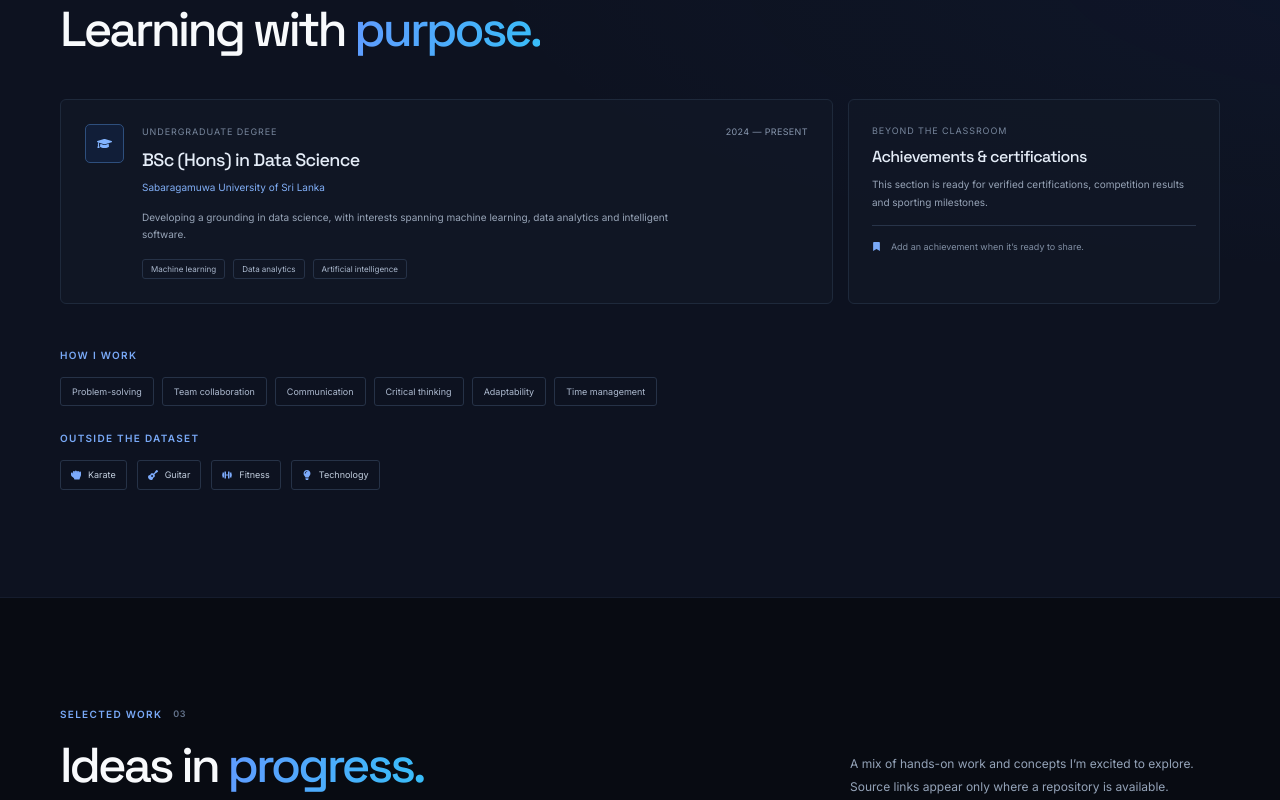
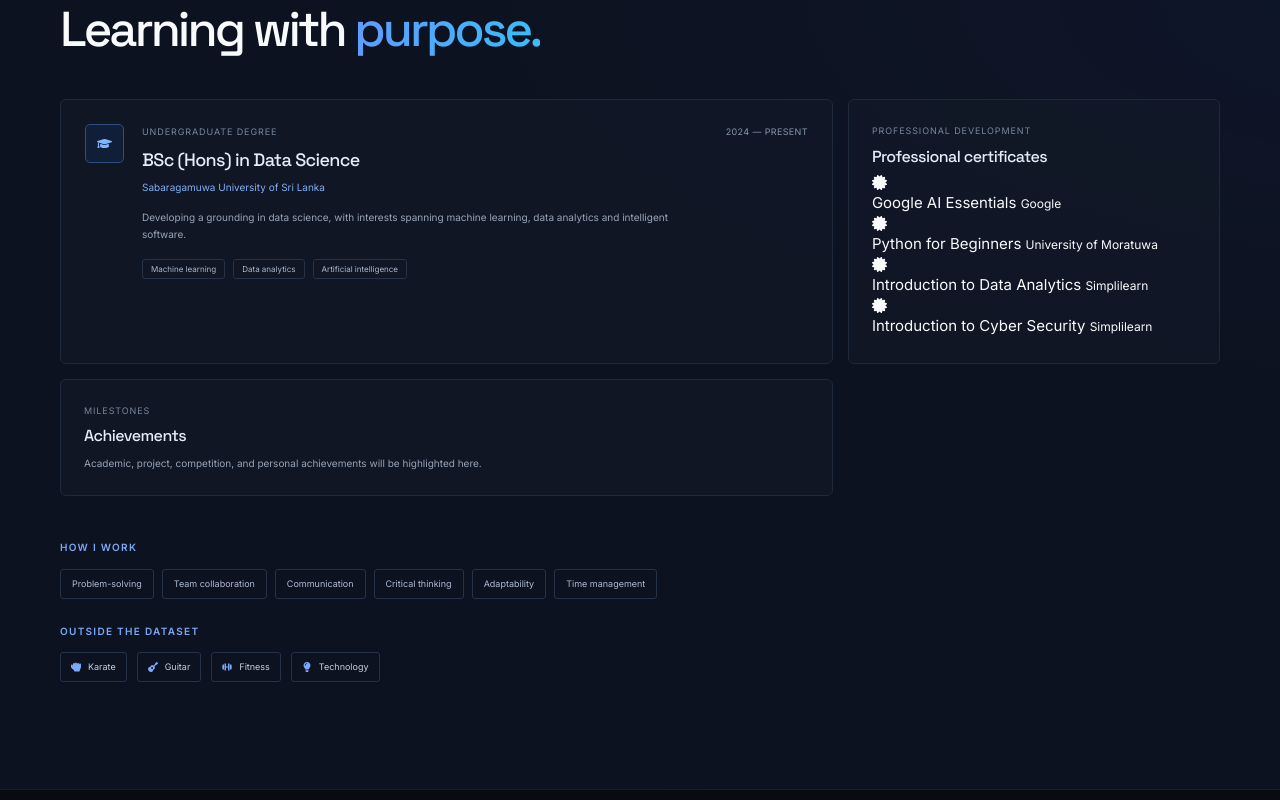
Before and after one commit to DhaneeraDulvanya/portfolio, a React (Vite) app: page / in a window 1280 px wide. Shown: the part 2840-3640 px from the top of the page. Built offline with nearby package versions, Linux system fonts and the light colour scheme.

Commit message:
added a achievements section

```diff
--- a/src/components/Experience.jsx
+++ b/src/components/Experience.jsx
@@ -1,4 +1,4 @@
-import { FaBookmark, FaDumbbell, FaGuitar, FaLightbulb, FaGraduationCap, FaHandRock } from 'react-icons/fa'
+import { FaCertificate, FaDumbbell, FaGuitar, FaLightbulb, FaGraduationCap, FaHandRock } from 'react-icons/fa'
 
 const softSkills = ['Problem-solving', 'Team collaboration', 'Communication', 'Critical thinking', 'Adaptability', 'Time management']
 
@@ -20,10 +20,19 @@ const Experience = () => (
         </div>
       </article>
       <aside className="achievement-card reveal">
-        <p className="fact-label">Beyond the classroom</p>
-        <h3>Achievements &amp; certifications</h3>
-        <p>This section is ready for verified certifications, competition results and sporting milestones.</p>
-        <div className="achievement-placeholder"><FaBookmark aria-hidden="true" /><span>Add an achievement when it’s ready to share.</span></div>
+        <p className="fact-label">Professional development</p>
+        <h3>Professional certificates</h3>
+        <ul className="certificate-list">
+          <li><FaCertificate aria-hidden="true" /><span>Google AI Essentials <small>Google</small></span></li>
+          <li><FaCertificate aria-hidden="true" /><span>Python for Beginners <small>University of Moratuwa</small></span></li>
+          <li><FaCertificate aria-hidden="true" /><span>Introduction to Data Analytics <small>Simplilearn</small></span></li>
+          <li><FaCertificate aria-hidden="true" /><span>Introduction to Cyber Security <small>Simplilearn</small></span></li>
+        </ul>
+      </aside>
+      <aside className="achievement-card achievements-card reveal">
+        <p className="fact-label">Milestones</p>
+        <h3>Achievements</h3>
+        <p className="achievements-empty">Academic, project, competition, and personal achievements will be highlighted here.</p>
       </aside>
     </div>
     <div className="soft-skills reveal">
```
